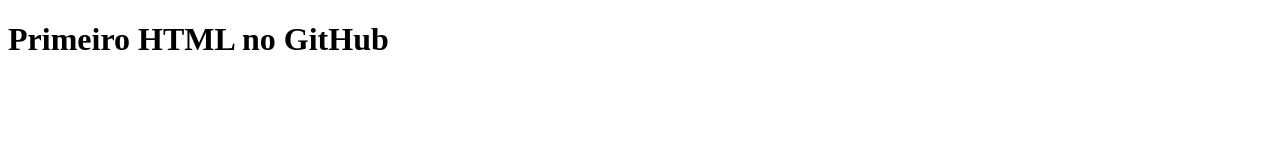
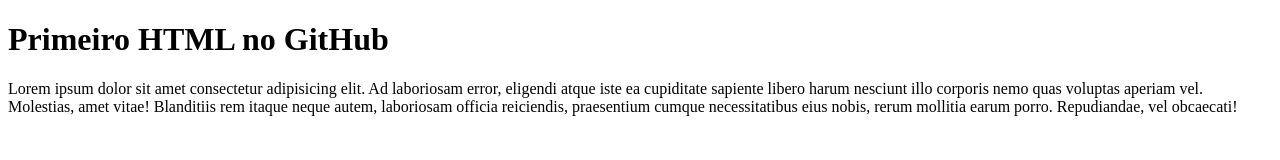
Before and after one commit to Lopes118/teste-git, a plain HTML site: page index.html in a window 1280 px wide. Drawn offline with Linux system fonts and the light colour scheme.

Commit message:
Inclusão de Parágrafo

```diff
--- a/index.html
+++ b/index.html
@@ -8,5 +8,6 @@
 </head>
 <body>
     <h1>Primeiro HTML no GitHub</h1>
+    Lorem ipsum dolor sit amet consectetur adipisicing elit. Ad laboriosam error, eligendi atque iste ea cupiditate sapiente libero harum nesciunt illo corporis nemo quas voluptas aperiam vel. Molestias, amet vitae! Blanditiis rem itaque neque autem, laboriosam officia reiciendis, praesentium cumque necessitatibus eius nobis, rerum mollitia earum porro. Repudiandae, vel obcaecati!
 </body>
 </html>
```
